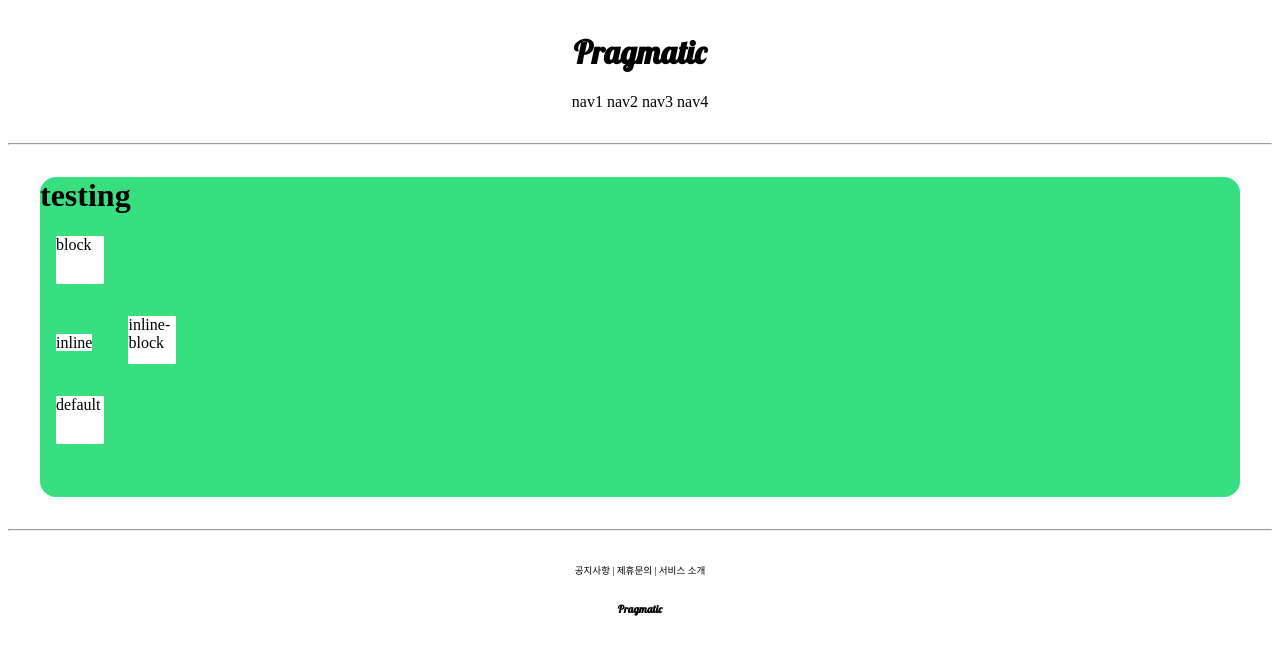
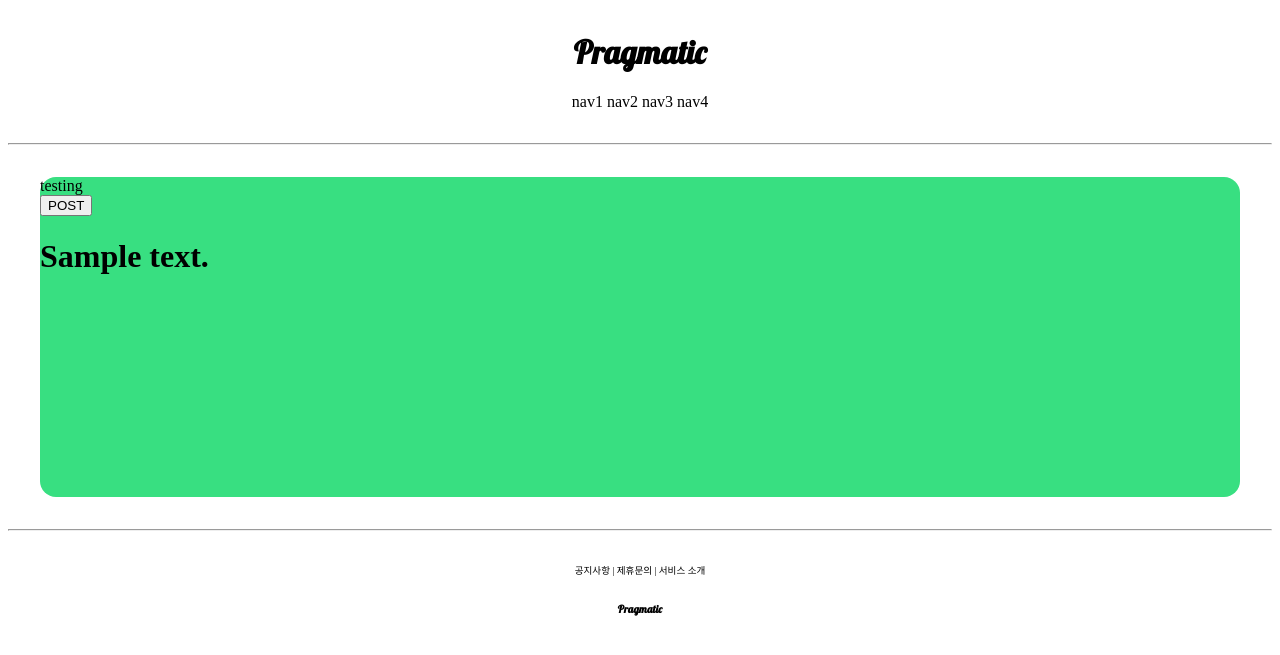
Before and after one commit to jeonhs2482/django-template, a Django app: template account/templates/account/hello_world.html in a window 1280 px wide. Shown: the top 655 px of the page. Run offline with Django 3.2, Linux system fonts and the light colour scheme; the template is opened without the code that fills it: most values are stand-ins (such as "Sample title", 1, 10 or a date in 2020).

Commit message:
django course 16 commit

```diff
--- a/account/templates/account/hello_world.html
+++ b/account/templates/account/hello_world.html
@@ -2,31 +2,21 @@
 
 {% block content %}
 
-    <style>
-        .testing {
-            background-color: white;
-            height: 3rem;
-            width: 3rem;
-            margin: 1rem;
-        }
-    </style>
 
     <div
-    style="
-        height: 20rem;
-        background-color: #38df81;
-        border-radius: 1rem;
-        margin: 2rem;
-    "
-    >
+    style="height: 20rem; background-color: #38df81; border-radius: 1rem; margin: 2rem;"
         <h1>
             testing
         </h1>
-        <div class="testing" style="display: block;">block</div>
-        <div class="testing" style="display: inline;">inline</div>
-        <div class="testing" style="display: None;">None</div>
-        <div class="testing" style="display: inline-block;">inline-block</div>
-        <div class="testing" >default</div>
+
+        <form action="/account/hello_world/" method="post">
+            {% csrf_token %}
+            <input type="submit" class="btn btn-primary" value="POST">
+        </form>
+
+        <h1>
+            {{ text }}
+        </h1>
 
     </div>
 
--- a/account/urls.py
+++ b/account/urls.py
@@ -3,5 +3,5 @@
 from .views import hello_world
 
 urlpatterns = [
-    path("test/", hello_world, name="hello"),
+    path("hello_world/", hello_world, name="hello"),
 ]
```
Also changed, not shown: account/views.py (+12 -1 lines).
